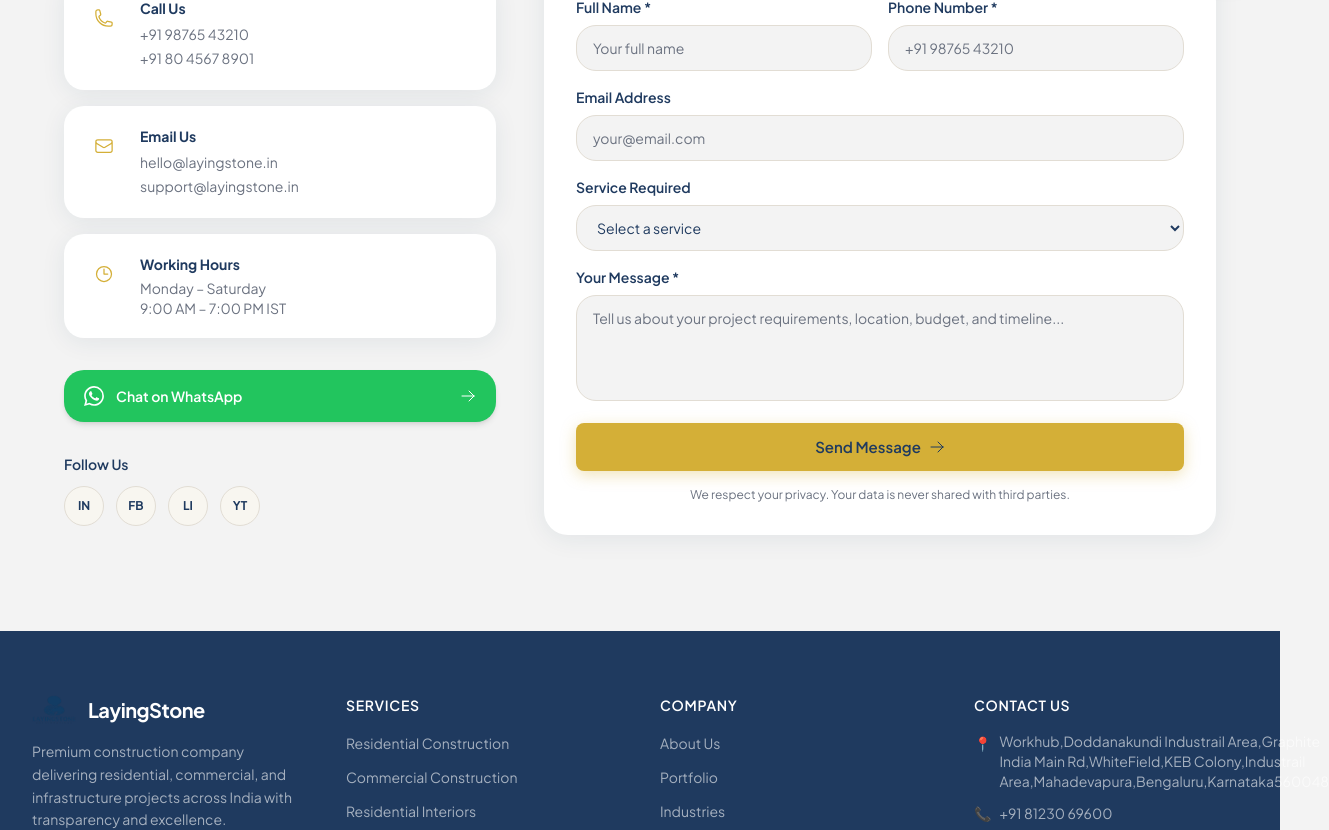
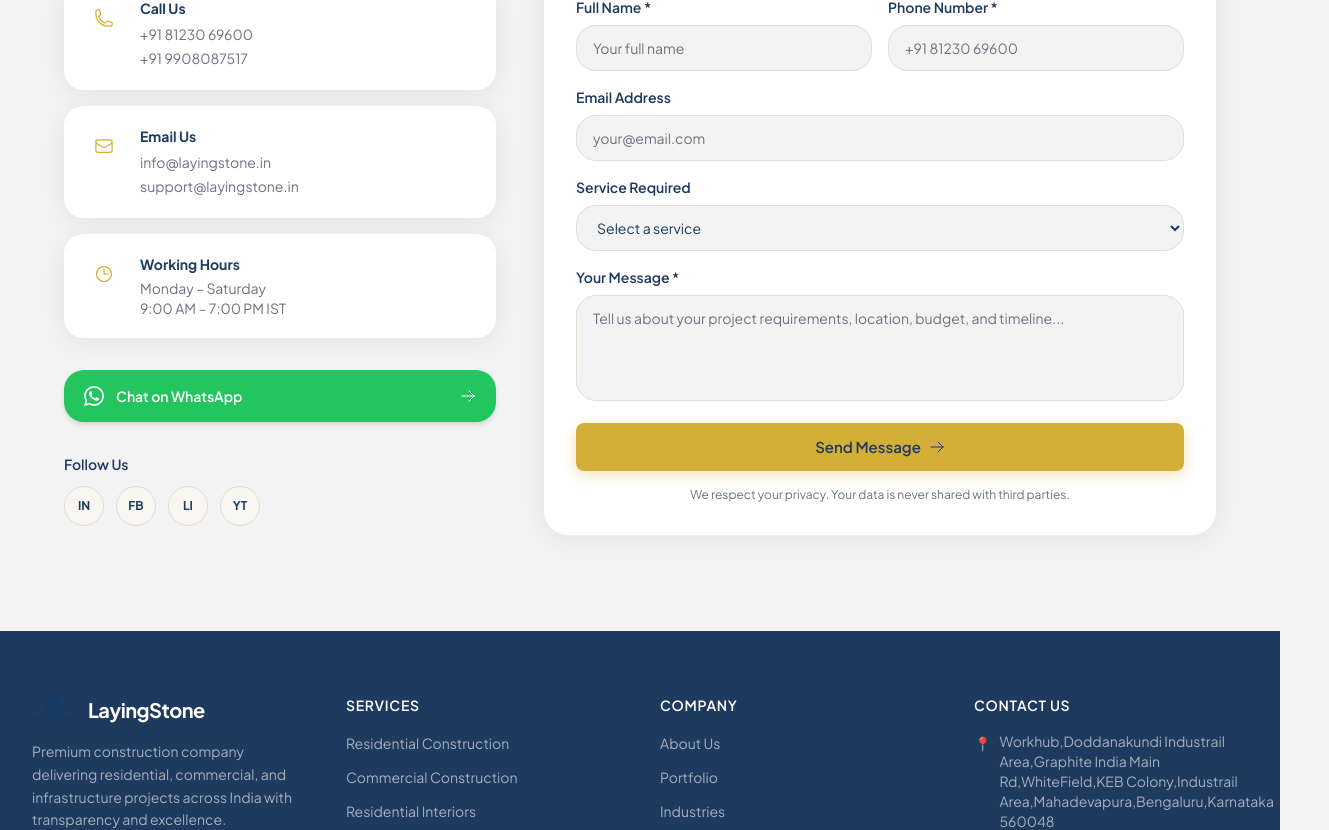
Before and after one commit to MaheswarReddyAppojigari/layingstone_0975, a Next.js app: page /contact in a window 1280 px wide. Shown: the part 799-1629 px from the top of the page, 1329 px wide, since content can reach past the window. Built offline with nearby package versions, Linux system fonts and the light colour scheme.

Commit message:
ph no changed everyone

```diff
--- a/src/app/commercial/page.tsx
+++ b/src/app/commercial/page.tsx
@@ -306,8 +306,8 @@ export default function CommercialPage() {
               <Link href="/contact" className="bg-[#D4AF37] text-[#1F3A5F] font-semibold px-8 py-4 rounded-xl hover:bg-[#c9a430] transition-colors">
                 Get Free Estimate
               </Link>
-              <a href="tel:+919876543210" className="border border-white/30 text-white font-semibold px-8 py-4 rounded-xl hover:bg-white/10 transition-colors">
-                Call +91 98765 43210
+              <a href="tel:+918123069600" className="border border-white/30 text-white font-semibold px-8 py-4 rounded-xl hover:bg-white/10 transition-colors">
+                Call +91 81230 69600
               </a>
             </div>
           </div>
--- a/src/app/components/CtaSection.tsx
+++ b/src/app/components/CtaSection.tsx
@@ -9,7 +9,12 @@ export default function CtaSection() {
   const ref = useRef<HTMLDivElement>(null);
 
   useEffect(() => {
-    const observer = new IntersectionObserver(([e]) => { if (e.isIntersecting) setVisible(true); }, { threshold: 0.2 });
+    const observer = new IntersectionObserver(
+      ([e]) => {
+        if (e.isIntersecting) setVisible(true);
+      },
+      { threshold: 0.2 }
+    );
     if (ref?.current) observer?.observe(ref?.current);
     return () => observer?.disconnect();
   }, []);
@@ -20,19 +25,22 @@ export default function CtaSection() {
       <div className="grain-overlay absolute inset-0 opacity-[0.03] pointer-events-none" />
       <div className="absolute inset-0 bg-[radial-gradient(ellipse_at_center,rgba(212,175,55,0.12)_0%,transparent_70%)]" />
 
-      <div className={`relative z-10 max-w-4xl mx-auto container-pad text-center transition-all duration-700 ${visible ? 'opacity-100 translate-y-0' : 'opacity-0 translate-y-8'}`}>
+      <div
+        className={`relative z-10 max-w-4xl mx-auto container-pad text-center transition-all duration-700 ${visible ? 'opacity-100 translate-y-0' : 'opacity-0 translate-y-8'}`}
+      >
         <div className="accent-line mx-auto mb-6" />
         <h2 id="cta-heading" className="text-section-title font-bold text-white mb-4">
           Let&apos;s Build Your Dream Home
         </h2>
         <p className="text-white/70 text-lg mb-10 max-w-2xl mx-auto">
-          Get a free consultation and transparent estimate. No obligations, just honest advice from our expert engineers.
+          Get a free consultation and transparent estimate. No obligations, just honest advice from
+          our expert engineers.
         </p>
         <div className="flex flex-wrap gap-4 justify-center">
           <Link href="/contact" className="btn-primary text-base px-8 py-4">
             Get Free Estimate <ArrowRightIcon className="w-4 h-4" />
           </Link>
-          <a href="tel:+919876543210" className="btn-outline text-base px-8 py-4">
+          <a href="tel:+918123069600" className="btn-outline text-base px-8 py-4">
             <PhoneIcon className="w-4 h-4" /> Talk to an Expert
           </a>
         </div>
--- a/src/app/contact/components/ContactMain.tsx
+++ b/src/app/contact/components/ContactMain.tsx
@@ -12,14 +12,14 @@ const contactInfo = [
   {
     icon: PhoneIcon,
     label: 'Call Us',
-    value: '+91 98765 43210\n+91 80 4567 8901',
-    href: 'tel:+919876543210',
+    value: '+91 81230 69600\n+91 9908087517',
+    href: 'tel:+918123069600',
   },
   {
     icon: EnvelopeIcon,
     label: 'Email Us',
-    value: 'hello@layingstone.in\nsupport@layingstone.in',
-    href: 'mailto:hello@layingstone.in',
+    value: 'info@layingstone.in\nsupport@layingstone.in',
+    href: 'mailto:info@layingstone.in',
   },
   {
     icon: ClockIcon,
@@ -89,7 +89,7 @@ export default function ContactMain() {
 
             {/* WhatsApp CTA */}
             <a
-              href="https://wa.me/919876543210?text=Hi%20LayingStone%2C%20I%20need%20a%20consultation."
+              href="https://wa.me/918123069600?text=Hi%20LayingStone%2C%20I%20need%20a%20consultation."
               target="_blank"
               rel="noopener noreferrer"
               className="flex items-center gap-3 bg-green-500 hover:bg-green-600 text-white rounded-xl px-5 py-4 font-semibold text-sm transition-colors shadow-md"
@@ -194,7 +194,7 @@ export default function ContactMain() {
                         required
                         value={form.phone}
                         onChange={handleChange}
-                        placeholder="+91 98765 43210"
+                        placeholder="+91 81230 69600"
                         className="w-full px-4 py-3 rounded-xl border border-border bg-background text-foreground placeholder:text-muted-foreground focus:outline-none focus:ring-2 focus:ring-accent text-sm"
                       />
                     </div>
--- a/src/app/residential-construction/components/ConsultationForm.tsx
+++ b/src/app/residential-construction/components/ConsultationForm.tsx
@@ -73,7 +73,7 @@ export default function ConsultationForm() {
                   required
                   value={form.phone}
                   onChange={handleChange}
-                  placeholder="+91 98765 43210"
+                  placeholder="+91 81230 69600"
                   className="w-full px-4 py-3 rounded-xl border border-border bg-background text-foreground placeholder:text-muted-foreground focus:outline-none focus:ring-2 focus:ring-accent text-sm"
                 />
               </div>
--- a/src/app/residential-construction/components/ResidentialCta.tsx
+++ b/src/app/residential-construction/components/ResidentialCta.tsx
@@ -9,7 +9,12 @@ export default function ResidentialCta() {
   const ref = useRef<HTMLDivElement>(null);
 
   useEffect(() => {
-    const observer = new IntersectionObserver(([e]) => { if (e.isIntersecting) setVisible(true); }, { threshold: 0.2 });
+    const observer = new IntersectionObserver(
+      ([e]) => {
+        if (e.isIntersecting) setVisible(true);
+      },
+      { threshold: 0.2 }
+    );
     if (ref?.current) observer?.observe(ref?.current);
     return () => observer?.disconnect();
   }, []);
@@ -19,19 +24,22 @@ export default function ResidentialCta() {
       <div className="absolute inset-0 navy-gradient" />
       <div className="grain-overlay absolute inset-0 opacity-[0.03] pointer-events-none" />
       <div className="absolute inset-0 bg-[radial-gradient(ellipse_at_center,rgba(212,175,55,0.15)_0%,transparent_65%)]" />
-      <div className={`relative z-10 max-w-4xl mx-auto container-pad text-center transition-all duration-700 ${visible ? 'opacity-100 translate-y-0' : 'opacity-0 translate-y-8'}`}>
+      <div
+        className={`relative z-10 max-w-4xl mx-auto container-pad text-center transition-all duration-700 ${visible ? 'opacity-100 translate-y-0' : 'opacity-0 translate-y-8'}`}
+      >
         <div className="accent-line mx-auto mb-6" />
         <h2 id="res-cta-heading" className="text-section-title font-bold text-white mb-4">
           Let&apos;s Build Your Dream Home
         </h2>
         <p className="text-white/70 text-lg mb-10 max-w-2xl mx-auto">
-          Get a transparent estimate with no hidden charges. Our experts are ready to guide you through every step.
+          Get a transparent estimate with no hidden charges. Our experts are ready to guide you
+          through every step.
         </p>
         <div className="flex flex-wrap gap-4 justify-center">
           <Link href="#consultation" className="btn-primary text-base px-8 py-4">
             Get Free Estimate <ArrowRightIcon className="w-4 h-4" />
           </Link>
-          <a href="tel:+919876543210" className="btn-outline text-base px-8 py-4">
+          <a href="tel:+918123069600" className="btn-outline text-base px-8 py-4">
             <PhoneIcon className="w-4 h-4" /> Talk to an Expert
           </a>
         </div>
--- a/src/components/FloatingButtons.tsx
+++ b/src/components/FloatingButtons.tsx
@@ -20,7 +20,7 @@ export default function FloatingButtons() {
       <div className="fixed bottom-6 right-6 z-50 flex flex-col gap-3">
         {/* WhatsApp */}
         <a
-          href="https://wa.me/919876543210?text=Hi%20LayingStone%2C%20I%20am%20interested%20in%20your%20construction%20services."
+          href="https://wa.me/918123069600?text=Hi%20LayingStone%2C%20I%20am%20interested%20in%20your%20construction%20services."
           target="_blank"
           rel="noopener noreferrer"
           aria-label="Contact us on WhatsApp"
@@ -34,7 +34,7 @@ export default function FloatingButtons() {
 
         {/* Phone */}
         <a
-          href="tel:+919876543210"
+          href="tel:+918123069600"
           aria-label="Call LayingStone"
           className="w-14 h-14 rounded-full bg-[#1F3A5F] hover:bg-[#D4AF37] text-white flex items-center justify-center shadow-lg hover:shadow-xl transition-all duration-300 hover:-translate-y-1"
           style={{ boxShadow: '0 4px 20px rgba(31,58,95,0.35)' }}
--- a/src/components/Footer.tsx
+++ b/src/components/Footer.tsx
@@ -88,7 +88,7 @@ export default function Footer() {
             <ul className="space-y-3 text-sm text-white/60">
               <li className="flex gap-2">
                 <span className="text-[#D4AF37] mt-0.5">📍</span>
-                <span>Workhub,Doddanakundi Industrail Area,Graphite India Main Rd,WhiteField,KEB Colony,Industrail Area,Mahadevapura,Bengaluru,Karnataka560048</span>
+                <span>Workhub,Doddanakundi Industrail Area,Graphite India Main Rd,WhiteField,KEB Colony,Industrail Area,Mahadevapura,Bengaluru,Karnataka 560048</span>
               </li>
               <li>
                 <a href="tel:+918123069600" className="flex gap-2 hover:text-[#D4AF37] transition-colors">
```
